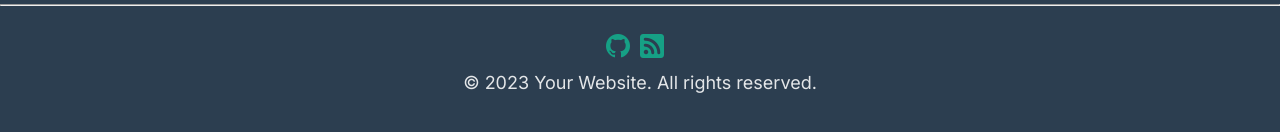
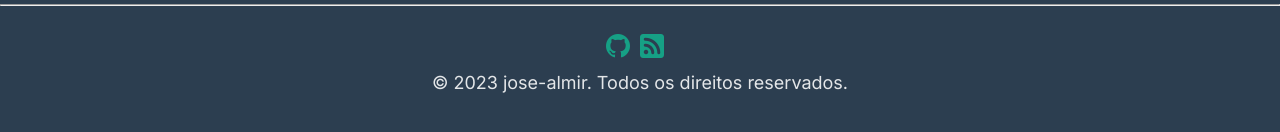
Before and after one commit to jose-almir/jose-almir.github.io, a Next.js app: page / in a window 1280 px wide. Shown: the part 212-344 px from the top of the page. Built offline with nearby package versions, Linux system fonts and the light colour scheme.

Commit message:
hr fixed, footer fixed

```diff
--- a/components/footer.js
+++ b/components/footer.js
@@ -15,7 +15,7 @@ export function Footer() {
             </a>
           </div>
           <p className={styles.copyright}>
-            &copy; 2023 Your Website. All rights reserved.
+            &copy; {new Date().getFullYear()} jose-almir. Todos os direitos reservados.
           </p>
         </div>
       </footer>
```
Also changed, not shown: 8 other files (tests, documents, lock files or other folders).
